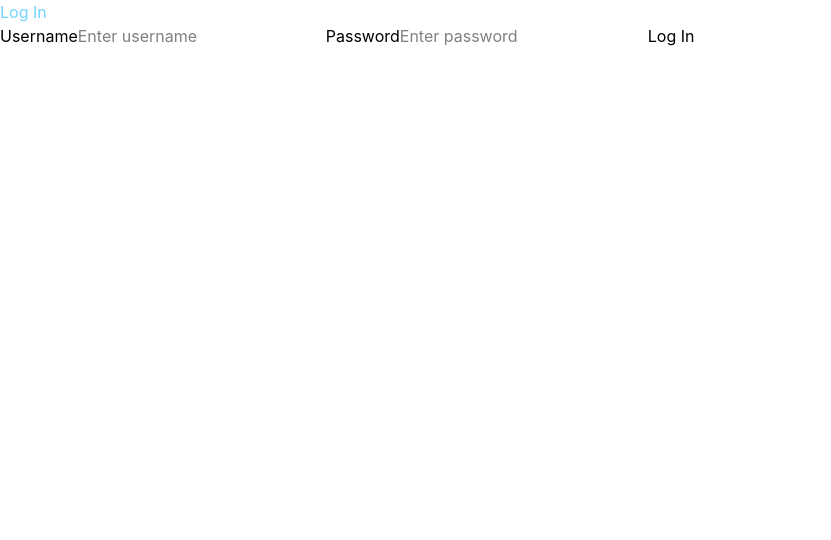
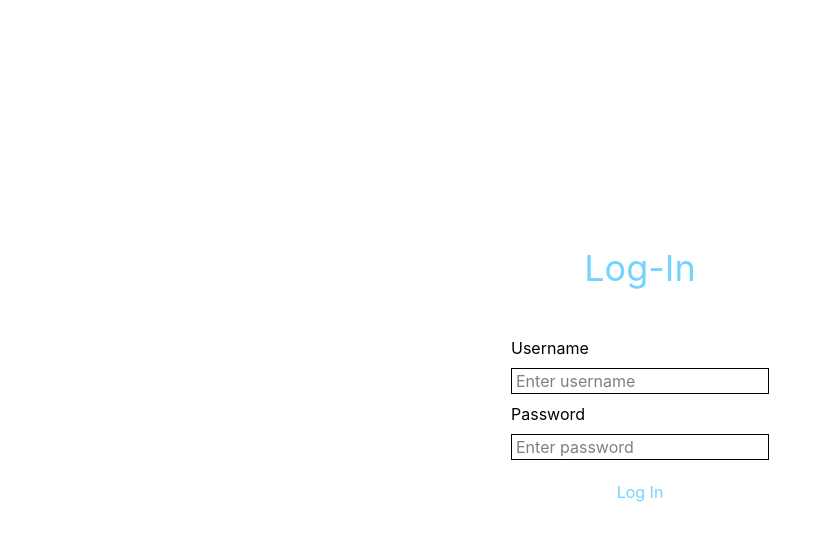
Before and after one commit to haminpants/password-manager-lite, a React (Vite) app in the folder react-tauri/: page / in a window 1280 px wide. Shown: the top 540 px of the page, without its empty margins (0-831 px from the left). Built offline with nearby package versions, Linux system fonts and the light colour scheme.

Commit message:
style: add basic styling

```diff
--- a/react-tauri/src/components/LogIn.jsx
+++ b/react-tauri/src/components/LogIn.jsx
@@ -15,7 +15,7 @@ export default function LogIn({ setProfile }) {
     event.preventDefault();
 
     if (!profileName.trim() || !profilePassword) {
-      setMessage("Please enter both username and password.");
+      setMessage("Please enter both username and password.\nusername:1\npassword:1");
       return;
     }
 
@@ -57,11 +57,18 @@ export default function LogIn({ setProfile }) {
   };
 
   return (
-    <div>
-      <h1 className="text-sky-300">Log In</h1>
-      <form onSubmit={handleSubmit}>
+    <div className="flex flex-col justify-center items-center h-screen gap-12">
+
+      <h1 className="text-sky-300 text-4xl">
+        Log-In
+      </h1>
+
+      <form className="flex flex-col gap-2"
+        onSubmit={handleSubmit}>
+
         <label htmlFor="username">Username</label>
         <input
+          className="border border-black px-1"
           id="username"
           name="username"
           type="text"
@@ -74,6 +81,7 @@ export default function LogIn({ setProfile }) {
 
         <label htmlFor="password">Password</label>
         <input
+          className="border border-black px-1"
           id="password"
           name="password"
           type="password"
@@ -83,9 +91,12 @@ export default function LogIn({ setProfile }) {
           autoComplete="current-password"
         />
 
-        <button type="submit">Log In</button>
+        <button className="mt-3 text-sky-300 hover:text-sky-700"
+           type="submit">Log In</button>
       </form>
-      {message && <p>{message}</p>}
+      <p className="whitespace-pre-line text-center">
+        {message}
+      </p>
     </div>
   );
 }
--- a/react-tauri/src/components/Vault.jsx
+++ b/react-tauri/src/components/Vault.jsx
@@ -31,10 +31,13 @@ export default function Vault({ profile }) {
     return <p>Loading...</p>;
   }
     return (
-      <div>
-        <h1>Vault</h1>
+      <div className="flex flex-col justify-center items-center h-screen gap-12">
+        <h1 className="text-sky-300 text-4xl">
+          Vault
+        </h1>
 
-        <button onClick={() => navigate("/Vault/AddEntry")}>
+        <button className="border p-1 rounded-sm"
+          onClick={() => navigate("/Vault/AddEntry")}>
           Add Entry
         </button>
           {entries.map((entry) => (
--- a/react-tauri/src/components/VaultItem.jsx
+++ b/react-tauri/src/components/VaultItem.jsx
@@ -15,10 +15,11 @@ export default function VaultItem({ entry, onDelete }) {
   }
 
   return (
-    <div onContextMenu={handleContextMenu} >
+    <div className="flex flex-row w-full gap-4 border p-2 justify-evenly"
+      onContextMenu={handleContextMenu} >
       <h2>{entry.app}</h2>
-      <p>{entry.username}</p>
-      <p>{entry.password}</p>
+      <p>username: {entry.username}</p>
+      <p>password: {entry.password}</p>
       {showMenu && (
         <div>
           <button onClick={handleDelete}>
```
